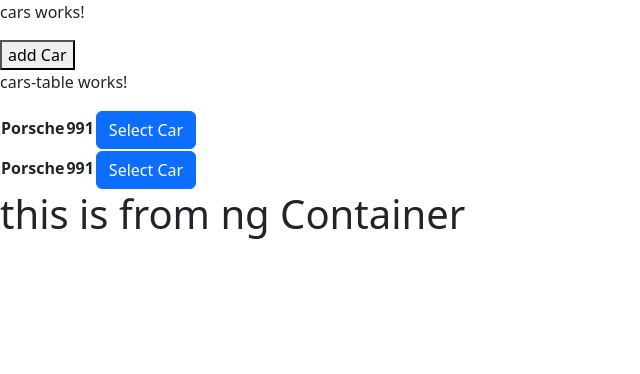
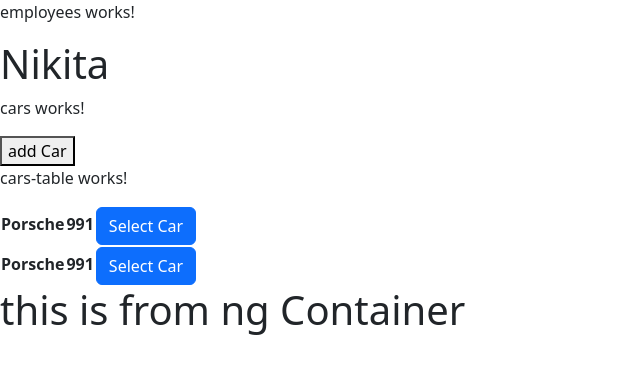
Before and after one commit to NkITaa/firstSteps, an Angular app: page / in a window 1280 px wide. Shown: the top 374 px of the page, without its empty margins (0-640 px from the left). Built offline with nearby package versions, Linux system fonts and the light colour scheme.

Commit message:
created service

```diff
--- a/src/app/app.component.html
+++ b/src/app/app.component.html
@@ -1,4 +1,6 @@
-<app-cars></app-cars>
-<app-container>
+<app-container
+  ><app-cars></app-cars>
+
   <h1>this is from ng Container</h1>
+  <app-employees></app-employees>
 </app-container>
--- a/src/app/container/container.component.html
+++ b/src/app/container/container.component.html
@@ -1 +1,4 @@
+<ng-content select="app-employees"></ng-content>
+
 <ng-content></ng-content>
+<ng-content select="app-cars-table"></ng-content>
--- a/src/app/employees/employees.component.html
+++ b/src/app/employees/employees.component.html
@@ -1 +1,2 @@
 <p>employees works!</p>
+<h1>{{ empName }}</h1>
--- a/src/app/employees/employees.component.ts
+++ b/src/app/employees/employees.component.ts
@@ -3,8 +3,8 @@
 @Component({
   selector: 'app-employees',
   templateUrl: './employees.component.html',
-  styleUrls: ['./employees.component.scss']
+  styleUrls: ['./employees.component.scss'],
 })
 export class EmployeesComponent {
-
+  empName: string = 'Nikita';
 }
```
Also changed, not shown: src/app/cars/services/cars.service.ts (added, +9 -0 lines), 1 other file (tests, documents, lock files or other folders).
